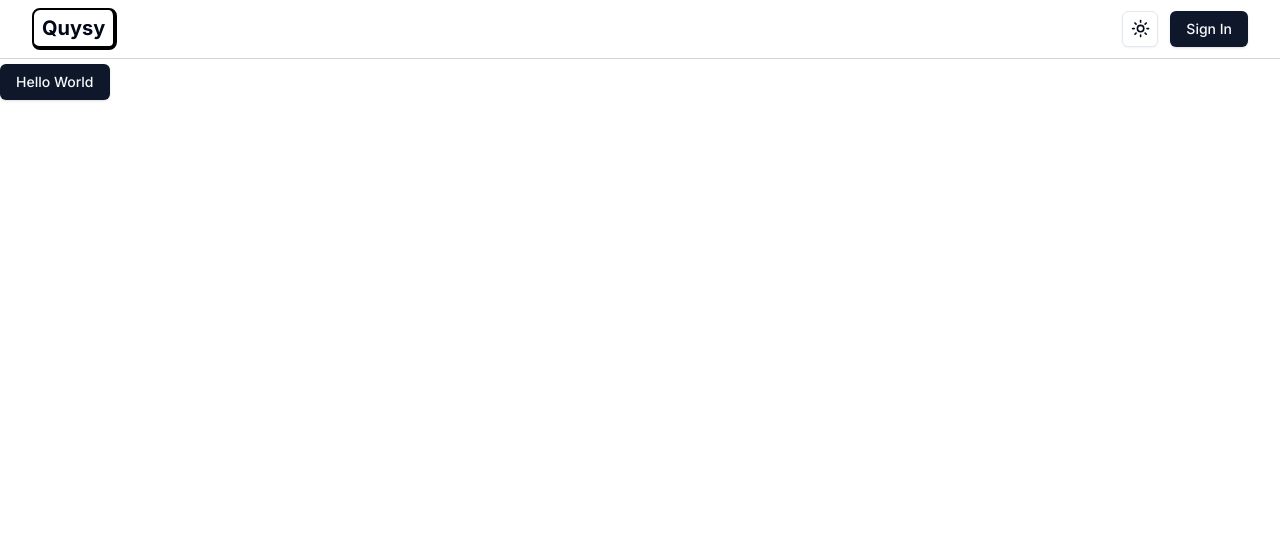
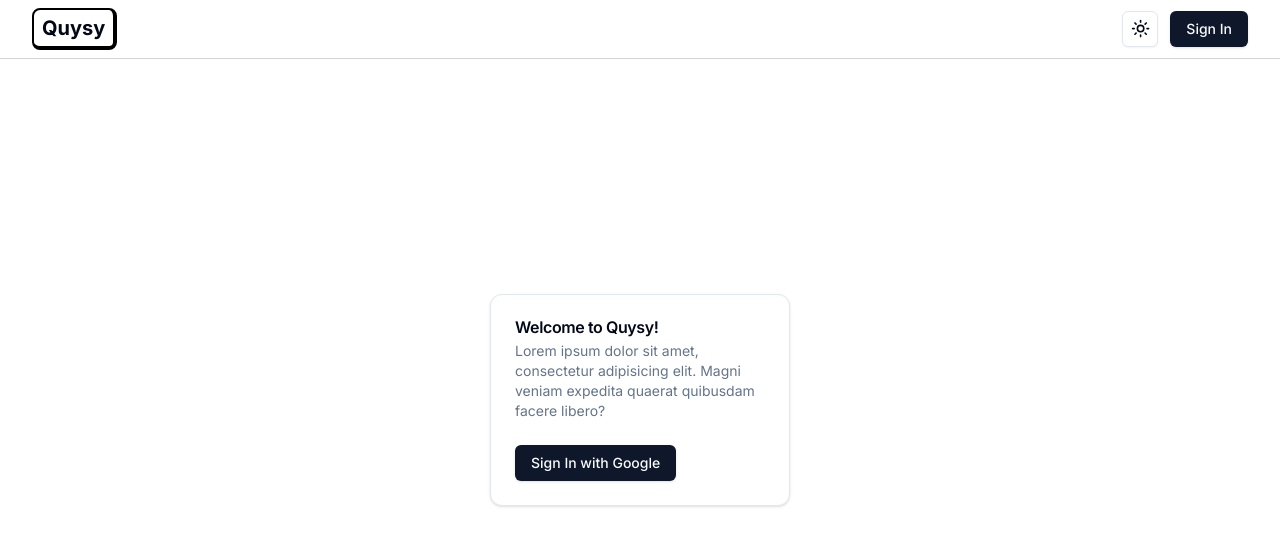
Before and after one commit to dev-ahmedali/quysy, a Next.js app: page / in a window 1280 px wide. Shown: the top 546 px of the page. Built offline with nearby package versions, Linux system fonts and the light colour scheme; no server answers.

Commit message:
updated home pages

```diff
--- a/src/app/page.tsx
+++ b/src/app/page.tsx
@@ -1,9 +1,29 @@
-import { Button } from '@/components/ui/button'
-import Image from 'next/image'
-import {prisma} from "@/lib/db"
+import SigninButton from "@/components/SigninButton";
+import {
+  Card,
+  CardContent,
+  CardDescription,
+  CardHeader,
+  CardTitle,
+} from "@/components/ui/card";
 
-export default function Home() {
+export default async function Home() {
   return (
-    <Button>Hello World</Button>
-  )
+    <div className="absolute -translate-x-1/2 left-1/2 -translate-y-1/2 top-1/2">
+      <Card className="w-[300px]">
+        <CardHeader>
+          <CardTitle>
+            Welcome to Quysy!
+            </CardTitle>
+            <CardDescription>
+              Lorem ipsum dolor sit amet, consectetur adipisicing elit. Magni
+              veniam expedita quaerat quibusdam facere libero?
+            </CardDescription>
+        </CardHeader>
+        <CardContent>
+          <SigninButton text="Sign In with Google"/>
+        </CardContent>
+      </Card>
+    </div>
+  );
 }
--- /dev/null
+++ b/src/components/ui/card.tsx
@@ -0,0 +1,76 @@
+import * as React from "react"
+
+import { cn } from "@/lib/utils"
+
+const Card = React.forwardRef<
+  HTMLDivElement,
+  React.HTMLAttributes<HTMLDivElement>
+>(({ className, ...props }, ref) => (
+  <div
+    ref={ref}
+    className={cn(
+      "rounded-xl border bg-card text-card-foreground shadow",
+      className
+    )}
+    {...props}
+  />
+))
+Card.displayName = "Card"
+
+const CardHeader = React.forwardRef<
+  HTMLDivElement,
+  React.HTMLAttributes<HTMLDivElement>
+>(({ className, ...props }, ref) => (
+  <div
+    ref={ref}
+    className={cn("flex flex-col space-y-1.5 p-6", className)}
+    {...props}
+  />
+))
+CardHeader.displayName = "CardHeader"
+
+const CardTitle = React.forwardRef<
+  HTMLParagraphElement,
+  React.HTMLAttributes<HTMLHeadingElement>
+>(({ className, ...props }, ref) => (
+  <h3
+    ref={ref}
+    className={cn("font-semibold leading-none tracking-tight", className)}
+    {...props}
+  />
+))
+CardTitle.displayName = "CardTitle"
+
+const CardDescription = React.forwardRef<
+  HTMLParagraphElement,
+  React.HTMLAttributes<HTMLParagraphElement>
+>(({ className, ...props }, ref) => (
+  <p
+    ref={ref}
+    className={cn("text-sm text-muted-foreground", className)}
+    {...props}
+  />
+))
+CardDescription.displayName = "CardDescription"
+
+const CardContent = React.forwardRef<
+  HTMLDivElement,
+  React.HTMLAttributes<HTMLDivElement>
+>(({ className, ...props }, ref) => (
+  <div ref={ref} className={cn("p-6 pt-0", className)} {...props} />
+))
+CardContent.displayName = "CardContent"
+
+const CardFooter = React.forwardRef<
+  HTMLDivElement,
+  React.HTMLAttributes<HTMLDivElement>
+>(({ className, ...props }, ref) => (
+  <div
+    ref={ref}
+    className={cn("flex items-center p-6 pt-0", className)}
+    {...props}
+  />
+))
+CardFooter.displayName = "CardFooter"
+
+export { Card, CardHeader, CardFooter, CardTitle, CardDescription, CardContent }
```
